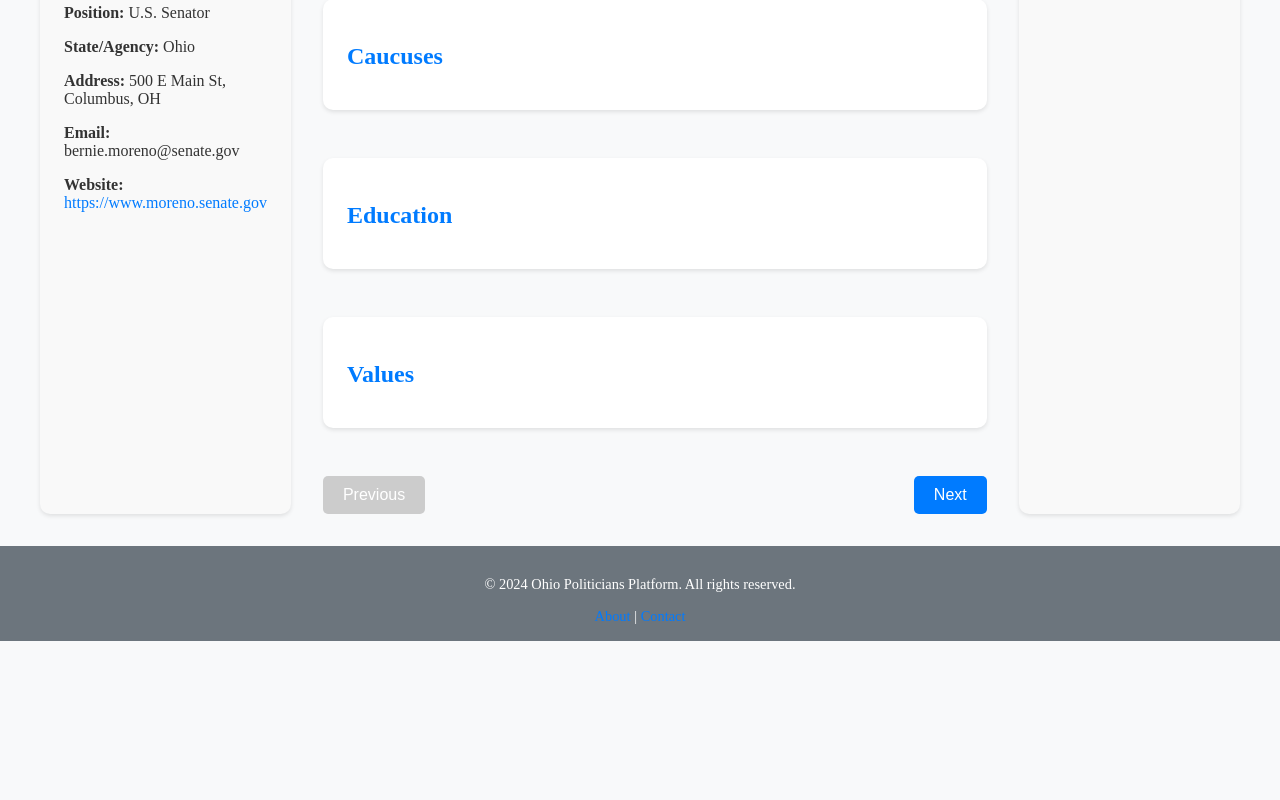
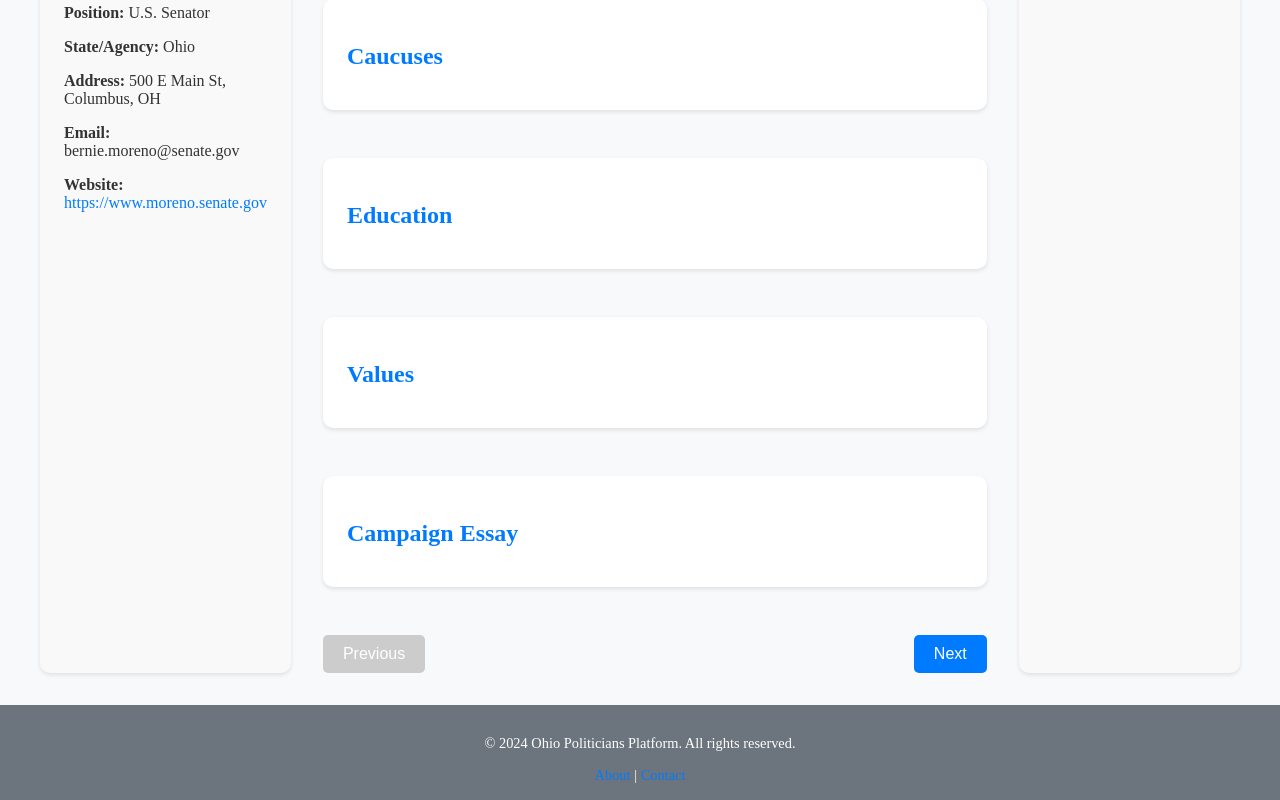
Before and after one commit to bartholomewdevelopment/political-candidates, a React (Create React App) app: page /politician/1 in a window 1280 px wide. Shown: the part 507-1307 px from the top of the page. Before the commit the page ends 1148 px from the top, so only its background shows below. Built offline with nearby package versions, Linux system fonts and the light colour scheme.

Commit message:
updated essay field

```diff
--- a/src/data/politicians.js
+++ b/src/data/politicians.js
@@ -21,6 +21,7 @@ const politicians = {
           education: ["University of Michigan (BA, Political Science)"],
           electoralHistory: ["Elected 2024"],
           values: "Economic growth, tax reform, business innovation",
+          essay: "Test"
         },
         {
           id: 2,
@@ -46,6 +47,7 @@ const politicians = {
           education: ["Ohio State University (BA)", "Yale Law School (JD)"],
           electoralHistory: ["Elected 2022"],
           values: "Family, freedom, economic prosperity",
+          essay: "Test"
         },
       ],
       houseRepresentatives: [
@@ -110,6 +112,7 @@ const politicians = {
             },
           ],
           values: "Children's welfare, public safety, economic growth",
+          essay: "Test"
         },
         {
           id: 4,
@@ -136,6 +139,7 @@ const politicians = {
           education: ["University of Cincinnati (BA, Psychology)", "Scholl College of Podiatric Medicine (DPM)"],
           electoralHistory: ["Elected 2012", "Re-elected multiple times"],
           values: "Healthcare reform, veterans' support, national security",
+          essay: null
         },
         {
           id: 5,
@@ -154,6 +158,7 @@ const politicians = {
           education: ["Central State University (BA)", "Wright State University (Master's)"],
           electoralHistory: ["Elected 2012", "Re-elected multiple times"],
           values: "Economic equity, racial justice, education",
+          essay: null
         },
         {
           id: 6,
@@ -173,6 +178,7 @@ const politicians = {
           education: ["University of Wisconsin (BA)", "Capital University (JD)"],
           electoralHistory: ["Elected 2006", "Re-elected multiple times"],
           values: "Constitutional conservatism, fiscal discipline, government accountability",
+          essay: null
         },
         {
           id: 7,
@@ -192,6 +198,7 @@ const politicians = {
           education: ["Bowling Green State University (BA)", "University of Toledo College of Law (JD)"],
           electoralHistory: ["Elected 2007", "Re-elected multiple times"],
           values: "Energy independence, rural development, infrastructure",
+          essay: null
         },
         {
           id: 8,
@@ -211,6 +218,7 @@ const politicians = {
           education: null,
           electoralHistory: null,
           values: null,
+          essay: null
         },
         {
           id: 9,
@@ -234,6 +242,7 @@ const politicians = {
           education: ["Cleveland State University (BA)"],
           electoralHistory: ["Elected 2022"],
           values: "National security, economic growth, veterans' issues",
+          essay: null
         },
         {
           id: 10,
@@ -257,6 +266,7 @@ const politicians = {
           education: ["United States Military Academy (BS)", "University of Notre Dame (MBA)"],
           electoralHistory: ["Elected 2016", "Re-elected multiple times"],
           values: "Constitutional governance, fiscal responsibility, individual liberty",
+          essay: null
         },
         {
           id: 11,
@@ -276,6 +286,7 @@ const politicians = {
           education: ["University of Wisconsin (BA)", "University of Michigan (Master's in Urban Planning)"],
           electoralHistory: ["Elected 1982", "Re-elected multiple times"],
           values: "Workers' rights, economic growth, environmental protection",
+          essay: null
         },
         {
           id: 12,
@@ -295,6 +306,7 @@ const politicians = {
           education: ["Ohio Northern University (BA)", "Case Western Reserve University (JD)"],
           electoralHistory: ["Elected 2002", "Re-elected multiple times"],
           values: "National security, innovation, economic development",
+          essay: null
         },
         {
           id: 13,
@@ -314,6 +326,7 @@ const politicians = {
           education: ["Cuyahoga Community College (Associate's Degree)"],
           electoralHistory: ["Elected 2021", "Re-elected multiple times"],
           values: "Equity, education, healthcare access",
+          essay: null
         },
         {
           id: 14,
@@ -333,6 +346,7 @@ const politicians = {
           education: ["Muskingum University (Attended)"],
           electoralHistory: ["Elected 2018", "Re-elected multiple times"],
           values: "Energy independence, agriculture, infrastructure",
+          essay: null
         },
         {
           id: 15,
@@ -352,6 +366,7 @@ const politicians = {
           education: ["Kent State University (BA)", "University of Florida (JD)"],
           electoralHistory: ["Elected 2022"],
           values: "Healthcare access, economic equity, public infrastructure",
+          essay: null
         },
         {
           id: 16,
@@ -371,6 +386,7 @@ const politicians = {
           education: ["University of Dayton (BA, JD)"],
           electoralHistory: ["Elected 2012", "Re-elected multiple times"],
           values: "Bipartisanship, conservation, public safety",
+          essay: null
         },
         {
           id: 17,
@@ -390,6 +406,7 @@ const politicians = {
           education: ["Ohio State University (BA)"],
           electoralHistory: ["Elected 2021"],
           values: "Energy policy, economic growth, rural development",
+          essay: null
         },
 
 
@@ -412,6 +429,7 @@ const politicians = {
         education: ["Miami University (BA)", "Ohio Northern University College of Law (JD)"],
         electoralHistory: ["Elected 2018", "Re-elected 2022"],
         values: "Leadership, public safety, education reform",
+        essay: null
       },
       lieutenantGovernor: {
         id: 19,
@@ -429,6 +447,7 @@ const politicians = {
         education: ["University of Dayton (BA, Master of Public Administration)"],
         electoralHistory: ["Elected 2018", "Re-elected 2022"],
         values: "Innovation, workforce development, education",
+        essay: null
       },
       attorneyGeneral: {
         id: 20,
@@ -446,6 +465,7 @@ const politicians = {
         education: ["Ohio State University (BA)", "Capital University Law School (JD)"],
         electoralHistory: ["Elected 2018", "Re-elected 2022"],
         values: "Justice, transparency, consumer protection",
+        essay: null
       },
       secretaryOfState: {
         id: 21,
@@ -467,6 +487,7 @@ const politicians = {
         education: ["Ohio State University (BA, Consumer Affairs)"],
         electoralHistory: ["Elected 2018", "Re-elected 2022"],
         values: "Election security, civic engagement, transparency",
+        essay: null
       },
       treasurer: {
         id: 22,
@@ -484,6 +505,7 @@ const politicians = {
         education: ["Duke University (MBA)"],
         electoralHistory: ["Elected 2018", "Re-elected 2022"],
         values: "Fiscal responsibility, economic innovation",
+        essay: null
       },
       auditor: {
         id: 23,
@@ -501,6 +523,7 @@ const politicians = {
         education: ["Ohio State University (BA)", "University of Dayton School of Law (JD)"],
         electoralHistory: ["Elected 2018", "Re-elected 2022"],
         values: "Transparency, efficiency, fiscal responsibility",
+        essay: null
       },
     },
   };
```
